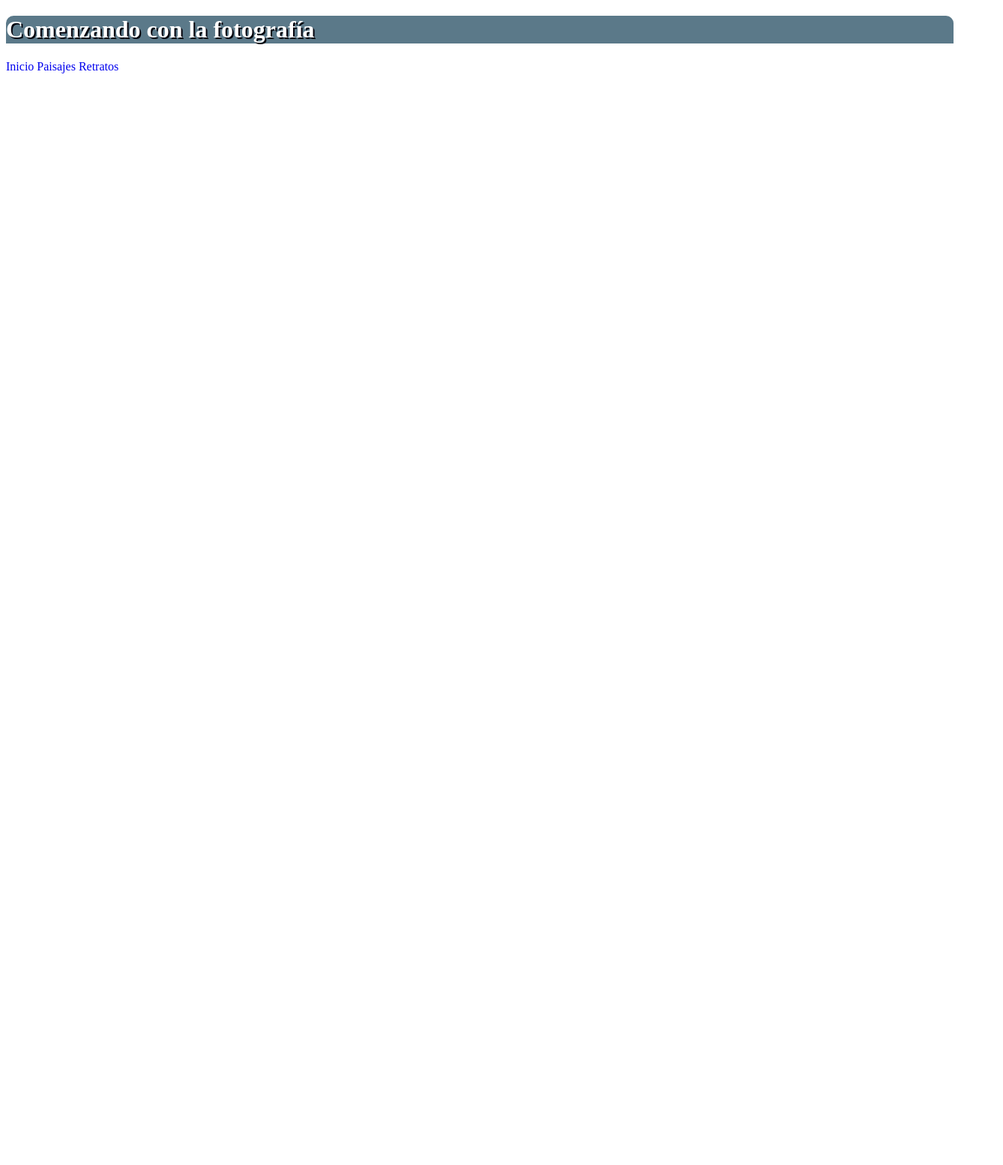
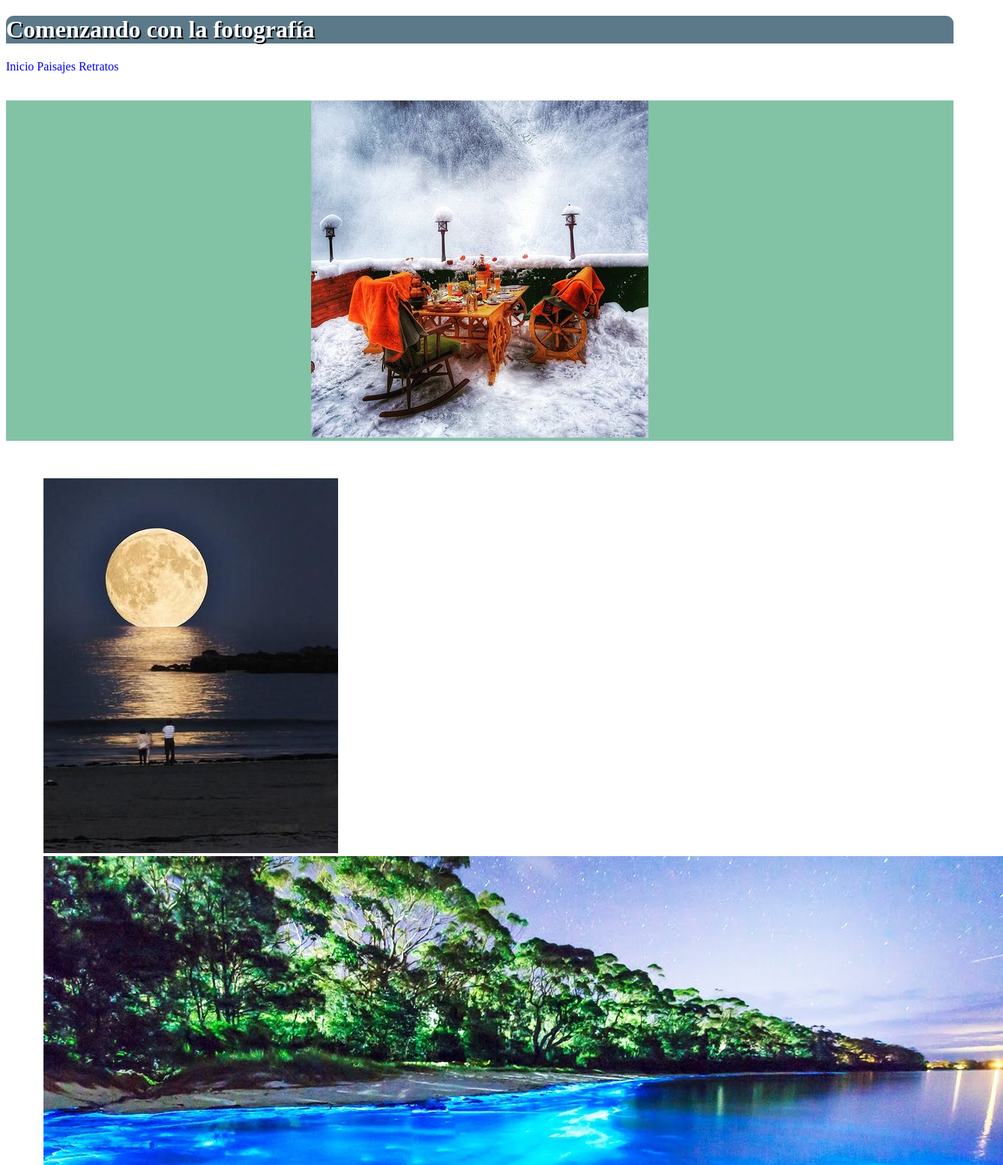
Before and after one commit to Juank100/PruebaCSS, a plain HTML site: page index.html in a window 1280 px wide. Shown: the top 1554 px of the page at 75% size, 1338 px wide, since content can reach past the window. Before the commit the page ends 800 px from the top, so only its background shows below. Drawn offline with Linux system fonts and the light colour scheme.

Commit message:
Actualizacion 19-05-2019
Avence Dos Examen

```diff
--- a/css/estilos.css
+++ b/css/estilos.css
@@ -6,3 +6,20 @@ header{
   color: white;
   text-shadow: 2px 2px #02010a;
 }
+#imagenprincipal{
+  background: #82c3a6;
+  text-align: center;
+}
+#imagencentral{
+margin-left: 50px; margin-top: 50px
+}
+#imagensecundario{
+  width: 50%;
+  height: 50%;
+  display: flex;
+	flex-direction: column;
+}
+article {
+  width: 80%;
+  height: 80%;
+}
--- a/index.html
+++ b/index.html
@@ -15,5 +15,16 @@
       <a href="#Paisaje"style="text-decoration:none">Paisajes</a>
       <a href="#Retratos"style="text-decoration:none">Retratos</a>
     </nav>
+    <br>
+    <br>
+    <section id="imagenprincipal">
+      <img src="img/PaisajePrincipal.jpg" alt="Paisaje Principal" >
+    </section>
+    <section id="imagencentral">
+      <div id="imagensecundario">
+        <div><img id="ImagenDos" src="img/PaisajeSecundarioUno.jpg" alt="Paisaje Secundario Uno" ></div>
+        <div><img id="ImagenTres" src="img/PaisajeSecundarioDos.jpg" alt="Paisaje Secundario Dos" ></div>
+      </div>
+    </section>
   </body>
 </html>
```
Also changed, not shown: img/PaisajePrincipal.jpg (added), img/PaisajeSecundarioDos.jpg (added), img/PaisajeSecundarioUno.jpg (added).
